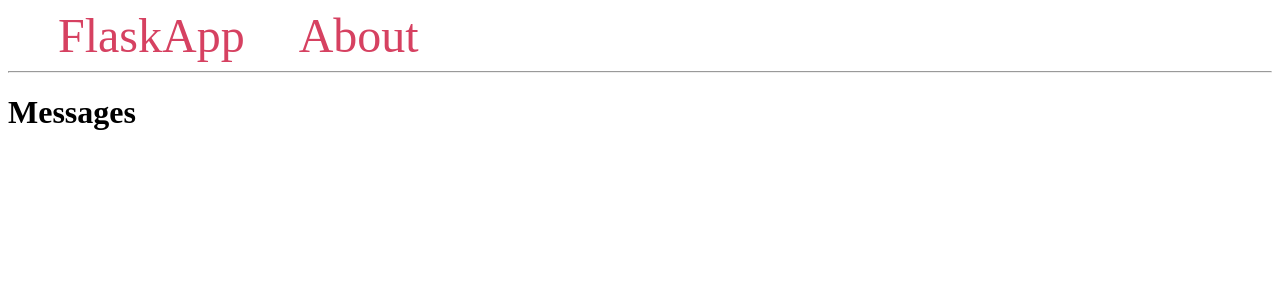
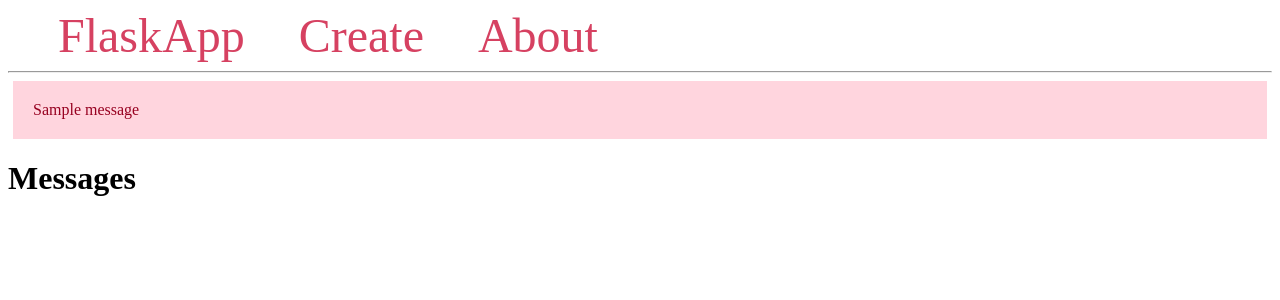
Before and after one commit to dolidze94/square_sms_assistant, a Flask app: page / in a window 1280 px wide. Shown: the top 300 px of the page. Run offline with Flask 3, Linux system fonts and the light colour scheme; one stand-in notice (Sample message) is shown; parts of the project's set-up code (start-up, migrations or seed data) failed here and were passed over.

Commit message:
More stuff

```diff
--- a/app.py
+++ b/app.py
@@ -1,8 +1,11 @@
 from flask import Flask, jsonify, render_template, request, url_for, flash, redirect
 from configs import secret_key
+from messages import messages
 
 app = Flask(__name__)
 app.config['SECRET_KEY'] = secret_key
+
+messages = messages
 
 # Test route
 @app.route('/api/hello')
@@ -11,13 +14,25 @@ def hello():
 
 @app.route('/')
 def home():
-    return render_template('index.html')
+    return render_template('index.html', messages=messages)
 
 
 @app.route('/entry/', methods=('GET', 'POST'))
-def create():
+def entry():
+    if request.method == 'POST':
+        title = request.form['title']
+        content = request.form['content']
+
+        if not title:
+            flash('Title is required!')
+        elif not content:
+            flash('Content is required!')
+        else:
+            messages.append({'title': title, 'content': content})
+            return redirect(url_for('home'))
+
     return render_template('entry.html')
 
 if __name__ == '__main__':
-    app.run(debug=True)
-    #app.run(host='0.0.0.0',port=5000)
+    #app.run(debug=True)
+    app.run(host='0.0.0.0',port=5678)
--- /dev/null
+++ b/messages.py
@@ -0,0 +1 @@
+messages = []
--- a/templates/base.html
+++ b/templates/base.html
@@ -16,15 +16,26 @@
             text-decoration: none;
         }
 
+        .alert {
+            padding: 20px;
+            margin: 5px;
+            color: #970020;
+            background-color: #ffd5de;
+        }
+
     </style>
 </head>
 <body>
     <nav>
         <a href="{{ url_for('home') }}">FlaskApp</a>
+        <a href="{{ url_for('entry') }}">Create</a>
         <a href="#">About</a>
     </nav>
     <hr>
     <div class="content">
+        {% for message in get_flashed_messages() %}
+            <div class="alert">{{ message }}</div>
+        {% endfor %}
         {% block content %} {% endblock %}
     </div>
 </body>
```
